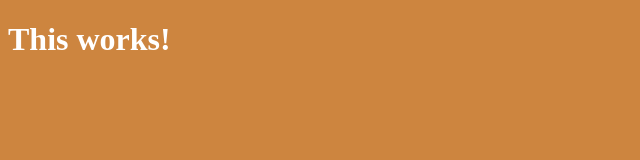
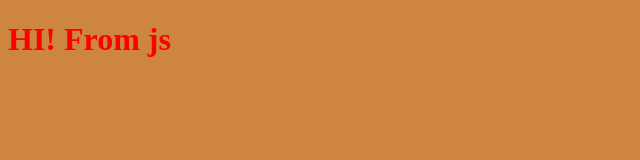
Before and after one commit to Microsongs/momentumColne, a plain HTML site: page index.html in a window 1280 px wide. Shown: the whole page, without its empty margins (0-640 px from the left). Drawn offline with Linux system fonts and the light colour scheme.

Commit message:
이론 2-4

```diff
--- a/index.html
+++ b/index.html
@@ -8,7 +8,7 @@
     <link rel="stylesheet" href="index.css" />
 </head>
 <body>
-    <h1>This works!</h1>
+    <h1 id="title">This works!</h1>
     <script src="index.js"></script>
 </body>
 </html>
--- a/index.js
+++ b/index.js
@@ -94,6 +94,9 @@ function sayHello(name ,age){
 sayHello('dragon',15);
 
 */
+
+//2-1-2
+/*
 function sayHello(name,age){
     //console.log("Hello" + name + "you are" + age + "years old");
     //console.log(`Hello ${name} you are ${age} years old`);  //back tick(`)을 사용한다.
@@ -107,12 +110,26 @@ console.log(greetNicolas);
 
 const calculator = {
     plus : (a, b) => a+b
-    /*
-    plus : function(a,b){
-        return a+b;
+    minus : function(a,b){
+        return a-b;
     }
-    */
 }
 
 const plus = calculator.plus(5, 5);
 console.log(plus);
+*/
+
+//2-2
+console.log(document);  //HTML Document
+
+//const title = document.getElementById('title');
+const title = document.querySelector('#title');
+console.log(title);
+
+//DOM = Document Object Model
+title.innerHTML = "HI! From js";
+title.style.color="red"
+
+console.dir(title);
+console.dir(document);
+document.title="I own you now"
```
